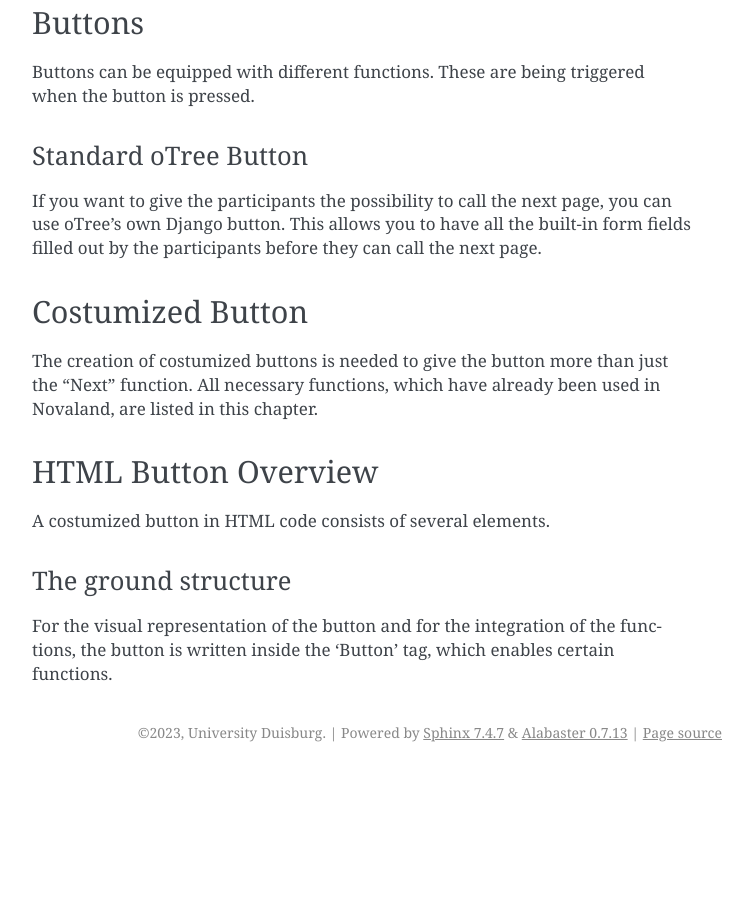
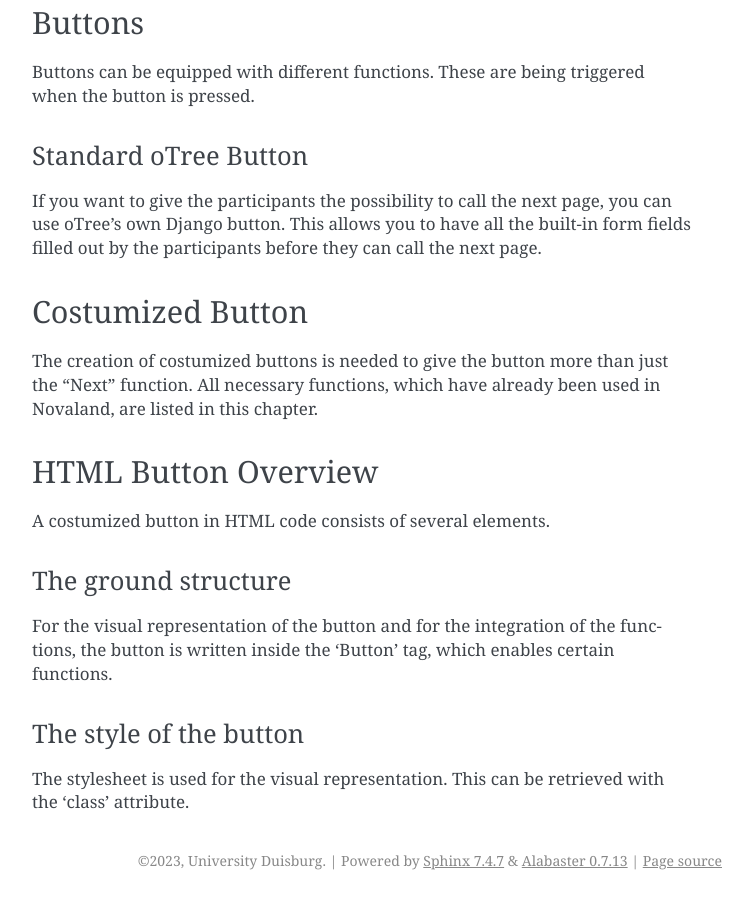
Before and after one commit to EmpPowiUDE/NovalandGuide, a Sphinx documentation site: the page built from docs/source/CreateANewPage.rst, in a window 1280 px wide and 900 px high, scrolled down 1784 px. Shown: the whole window, without its empty margins (388-1141 px from the left). Built offline with Sphinx 7.4.7, drawn with Linux system fonts in a browser that asks for light colours; pages that are not in the unit, such as notebooks, are missing from menus; before the commit the page ends 2556 px from its top, so only the background shows below that; some of the changed text lies outside the part shown.

Commit message:
Create a new page - first version

```diff
--- a/docs/source/CreateANewPage.rst
+++ b/docs/source/CreateANewPage.rst
@@ -130,3 +130,13 @@ For the visual representation of the button and for the integration of the funct
 
 .. code-block:: groundStrcutureButton
     <button Button Properties> Button Text </button>
+..
+
+The style of the button
+--------------------------
+The stylesheet is used for the visual representation.
+This can be retrieved with the 'class' attribute.
+
+.. code-block:: styleOfTheButton
+    <button class='button'> Button Text </button>
+..
```
